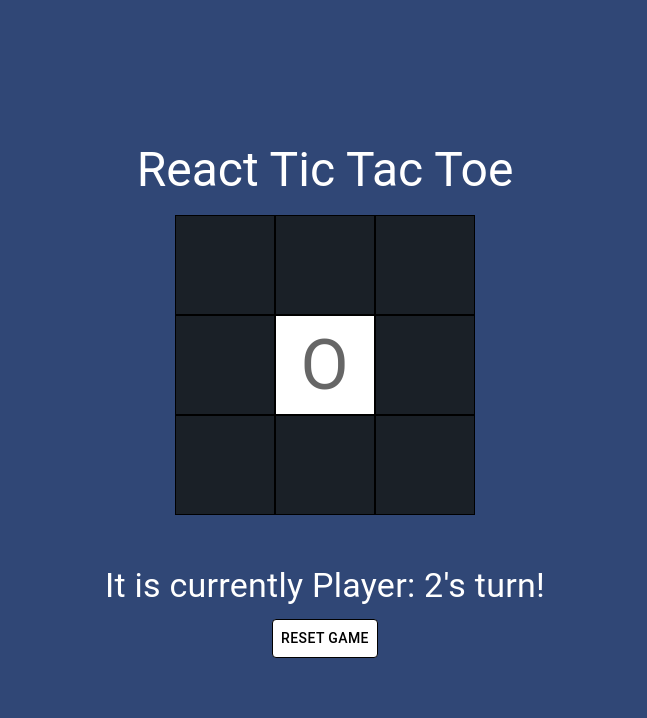
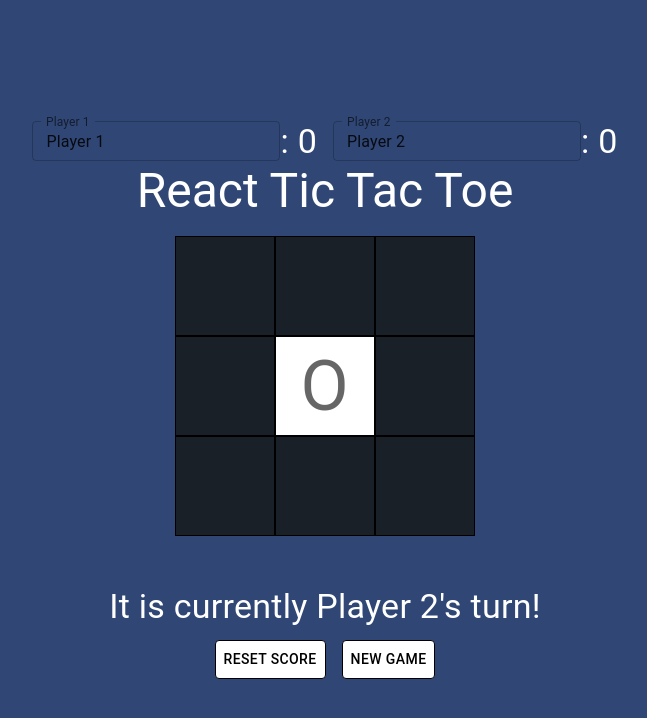
Before and after one commit to rafooa/React-Tic-Tac-Toe, a React (Create React App) app: page / in a window 1280 px wide. Both pictures are taken after a click on the button 640 px from the left and 365 px from the top of the page. Shown: the top 718 px of the page, without its empty margins (315-962 px from the left). Built offline with nearby package versions, Linux system fonts and the light colour scheme.

Commit message:
Added Player scores and mobx functionality

```diff
--- a/src/pages/Game/Item.tsx
+++ b/src/pages/Game/Item.tsx
@@ -15,8 +15,4 @@ export const Item = styled(Button)(({ theme }) => ({
 	":hover": {
 		backgroundColor: "#fff",
 	},
-	":disabled": {
-		backgroundColor: "#fff",
-		pointerEvents: "none",
-	},
 }));
--- a/src/pages/Game/TicTacToe.tsx
+++ b/src/pages/Game/TicTacToe.tsx
@@ -1,8 +1,12 @@
-import { Grid, Box, Button, Typography } from "@mui/material";
+import { Grid, Box, Button, Typography, TextField, Stack } from "@mui/material";
 import { useRef, useState } from "react";
 import { Item } from "./Item";
+import store from "../../store";
+import { observer } from "mobx-react-lite";
 
-export const TicTacToe = () => {
+const initBoard = ["", "", "", "", "", "", "", "", ""];
+
+export const TicTacToe = observer(() => {
 	const [currPlayer, setcurrPlayer] = useState(1);
 	const [turns, setTurns] = useState(1);
 	const [currTurn, setcurrTurn] = useState(false);
@@ -12,15 +16,13 @@ export const TicTacToe = () => {
 	const p2Moves = useRef<Array<number>>([]);
 	const [gameEnd, setgameEnd] = useState(false);
 
-	const playerMove = (e: any) => {
+	const playerMove = (index: number) => {
 		if (currPlayer === 1) {
-			e.target.innerText = "O";
-			e.target.disabled = true;
-			p1Moves.current.push(Number(e.target.value));
+			store.board[index] = "O";
+			p1Moves.current.push(Number(index + 1));
 		} else if (currPlayer === 2) {
-			e.target.innerText = "X";
-			e.target.disabled = true;
-			p2Moves.current.push(Number(e.target.value));
+			store.board[index] = "X";
+			p2Moves.current.push(Number(index + 1));
 		}
 		setTurns(turns + 1);
 		if (gameWon()) {
@@ -48,10 +50,11 @@ export const TicTacToe = () => {
 		];
 
 		for (let i = 0; i < 8; i++) {
-			if (
-				winCon[i].every((val) => p1Moves.current.includes(val)) ||
-				winCon[i].every((val) => p2Moves.current.includes(val))
-			) {
+			if (winCon[i].every((val) => p1Moves.current.includes(val))) {
+				store.players[0].score++;
+				return true;
+			} else if (winCon[i].every((val) => p2Moves.current.includes(val))) {
+				store.players[1].score++;
 				return true;
 			}
 		}
@@ -59,11 +62,40 @@ export const TicTacToe = () => {
 		return false;
 	};
 
+	const newGame = () => {
+		store.board = initBoard;
+		setcurrPlayer(1);
+		setTurns(1);
+		setcurrTurn(false);
+		setTie(true);
+		setWin(true);
+		p1Moves.current = [];
+		p2Moves.current = [];
+		setgameEnd(false);
+	};
+
 	const resetGame = () => {
 		window.location.reload();
 	};
 	return (
 		<>
+			<Stack direction="row" spacing={2}>
+				{store.players.map((player) => (
+					<Grid item xs={8} key={player.id} mb={2} mt={0}>
+						<TextField
+							sx={{ display: "inline" }}
+							size="small"
+							label={"Player " + player.id}
+							value={player.name}
+							variant="outlined"
+							onChange={(evt: any) => (player.name = evt.target.value)}
+						/>
+						<Typography sx={{ display: "inline" }} variant="h4">
+							: {player.score}
+						</Typography>
+					</Grid>
+				))}
+			</Stack>
 			<Typography variant="h3" gutterBottom>
 				React Tic Tac Toe
 			</Typography>
@@ -73,25 +105,32 @@ export const TicTacToe = () => {
 						<Grid item xs={4} key={index}>
 							<Item
 								value={index + 1}
-								onClick={playerMove}
+								onClick={() => playerMove(index)}
 								sx={
-									gameEnd
+									store.board[index] !== ""
+										? {
+												pointerEvents: "none",
+												backgroundColor: "#fff",
+										  }
+										: gameEnd
 										? { pointerEvents: "none" }
 										: { pointerEvents: "auto" }
 								}
-							></Item>
+							>
+								{store.board[index]}
+							</Item>
 						</Grid>
 					))}
 				</Grid>
 			</Box>
 			<Typography variant="h4" gutterBottom hidden={currTurn}>
-				It is currently Player: {currPlayer}'s turn!
+				It is currently {store.players[currPlayer - 1].name}'s turn!
 			</Typography>
 			<Typography variant="h4" gutterBottom hidden={tie}>
 				Game ended in a tie!
 			</Typography>
 			<Typography variant="h4" gutterBottom hidden={win}>
-				Player {currPlayer} has won the game!
+				{store.players[currPlayer - 1].name} has won the game!
 			</Typography>
 			<Typography variant="h5">
 				<Button
@@ -105,9 +144,23 @@ export const TicTacToe = () => {
 						},
 					}}
 				>
-					Reset Game
+					Reset Score
+				</Button>
+				<Button
+					onClick={newGame}
+					sx={{
+						border: "1px solid black",
+						color: "black",
+						backgroundColor: "#fff",
+						":hover": {
+							backgroundColor: "#03fc49",
+						},
+						marginLeft: 2,
+					}}
+				>
+					New Game
 				</Button>
 			</Typography>
 		</>
 	);
-};
+});
--- /dev/null
+++ b/src/store.tsx
@@ -0,0 +1,35 @@
+import { makeAutoObservable } from "mobx";
+
+const initBoard = ["", "", "", "", "", "", "", "", ""];
+
+const initPlayers = [
+	{
+		id: 1,
+		name: "Player 1",
+		score: 0,
+	},
+	{
+		id: 2,
+		name: "Player 2",
+		score: 0,
+	},
+];
+
+interface Player {
+	id: number;
+	name: string;
+	score: number;
+}
+
+class Players {
+	players: Player[] = initPlayers;
+	newPlayer: string = "";
+	board: string[] = initBoard;
+
+	constructor() {
+		makeAutoObservable(this);
+	}
+}
+
+const store = new Players();
+export default store;
```
